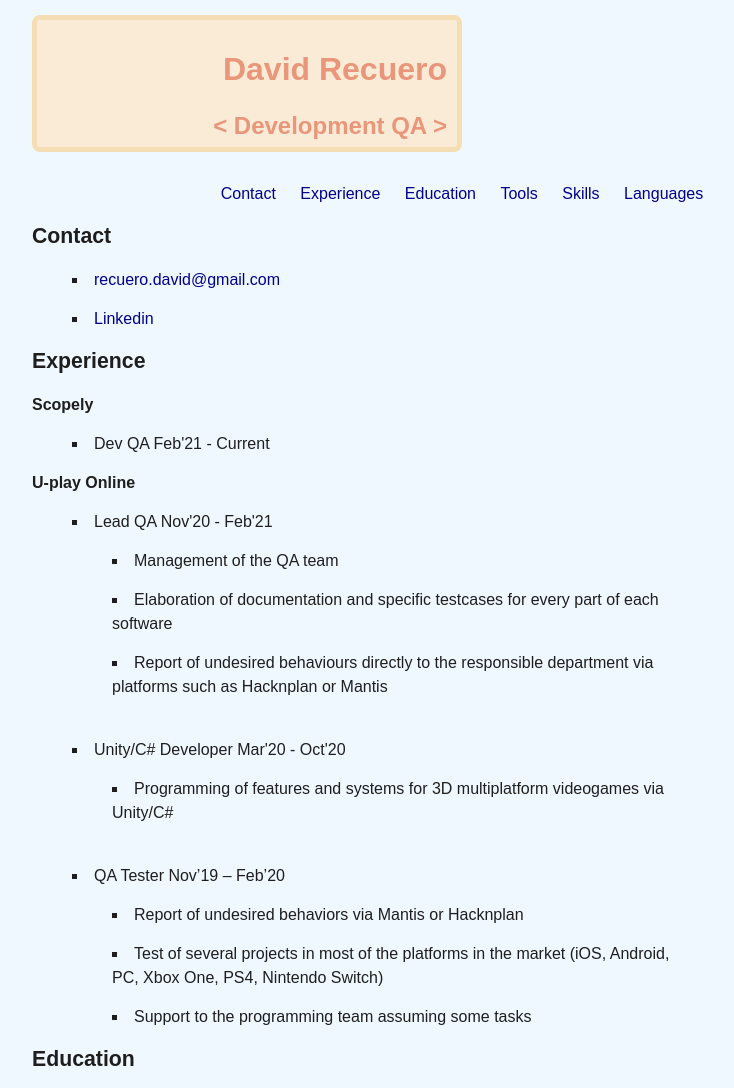
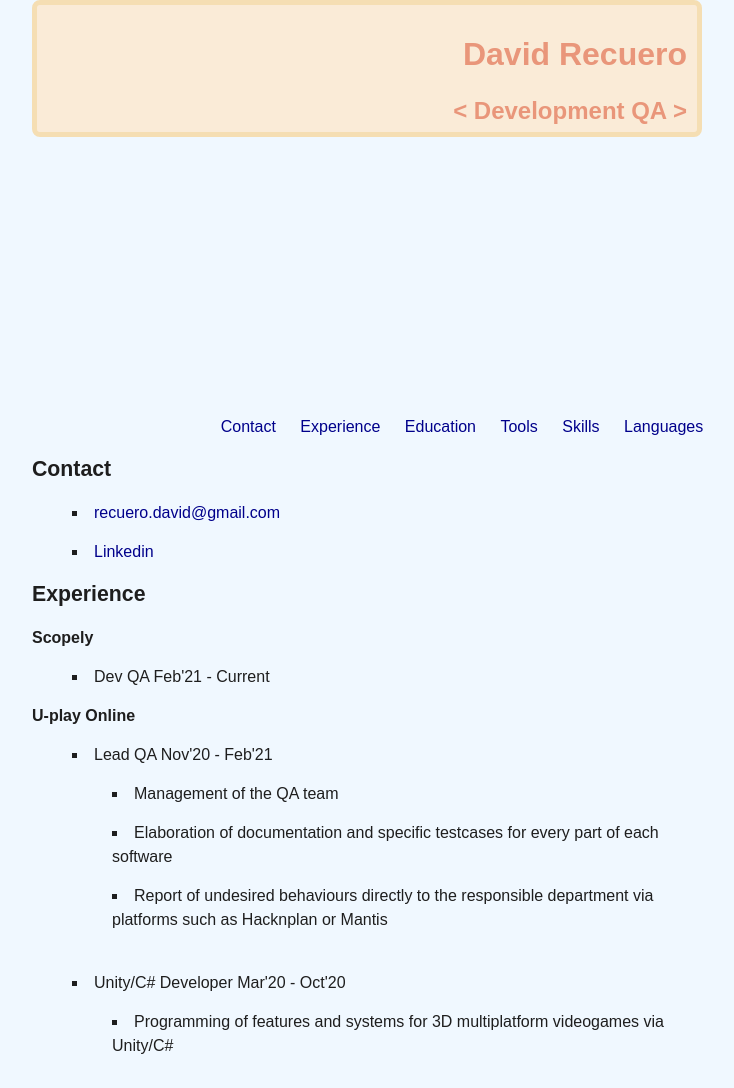
Before and after one commit to DavidRecuero/davidrecuero.github.io, a plain HTML site: page CV/index.html in a window 1280 px wide. Shown: the top 1088 px of the page, without its empty margins (288-1022 px from the left). Drawn offline with Linux system fonts and the light colour scheme.

Commit message:
Layout - First updates

```diff
--- a/CV/index.html
+++ b/CV/index.html
@@ -19,6 +19,8 @@
       <h2 id="job_title">&lt; Development QA &gt;</h2>
     </div><!-- end of header-->
 
+    <div id="bodypage">
+
         <ul class="page-index">
           <li><a href="#Contact">Contact</a></li>
           <li><a href="#Experience">Experience</a></li>
@@ -27,6 +29,7 @@
           <li><a href="#Skills">Skills</a></li>
           <li><a href="#Languages">Languages</a></li>
         </ul>
+
 
 
 
@@ -133,11 +136,15 @@
 
           <h4>Other Sections</h4>
 
+
+
         <ul>
           <li><a href="../index.html">Home</a></li>
           <li><a href="../Portfolio/index.html">Portfolio</a></li>
         </ul>
 
+    </div>
+
   </body>
 
 </html>
--- a/css/styles.css
+++ b/css/styles.css
@@ -27,6 +27,14 @@ body{
     border-color: wheat;
 
     border-radius: 8px;
+
+    position:fixed;
+    top: 0px;
+}
+
+#bodypage
+{
+    margin-top: 400px;
 }
 
 /*https://www.w3schools.com/css/css_boxmodel.asp*/
```
Also changed, not shown: Portfolio/index.html (+3 -0 lines), index.html (+4 -0 lines). Lines whose indentation alone changed are shown as unchanged.
